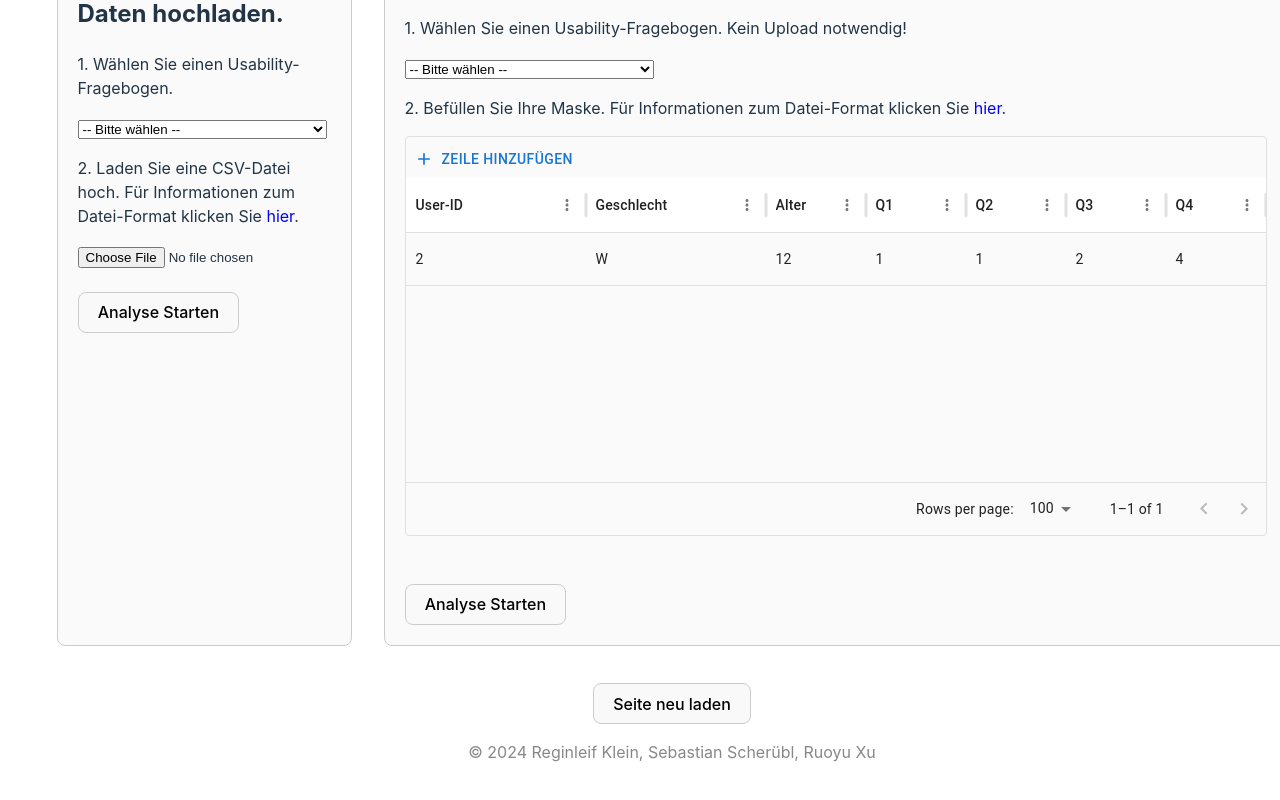
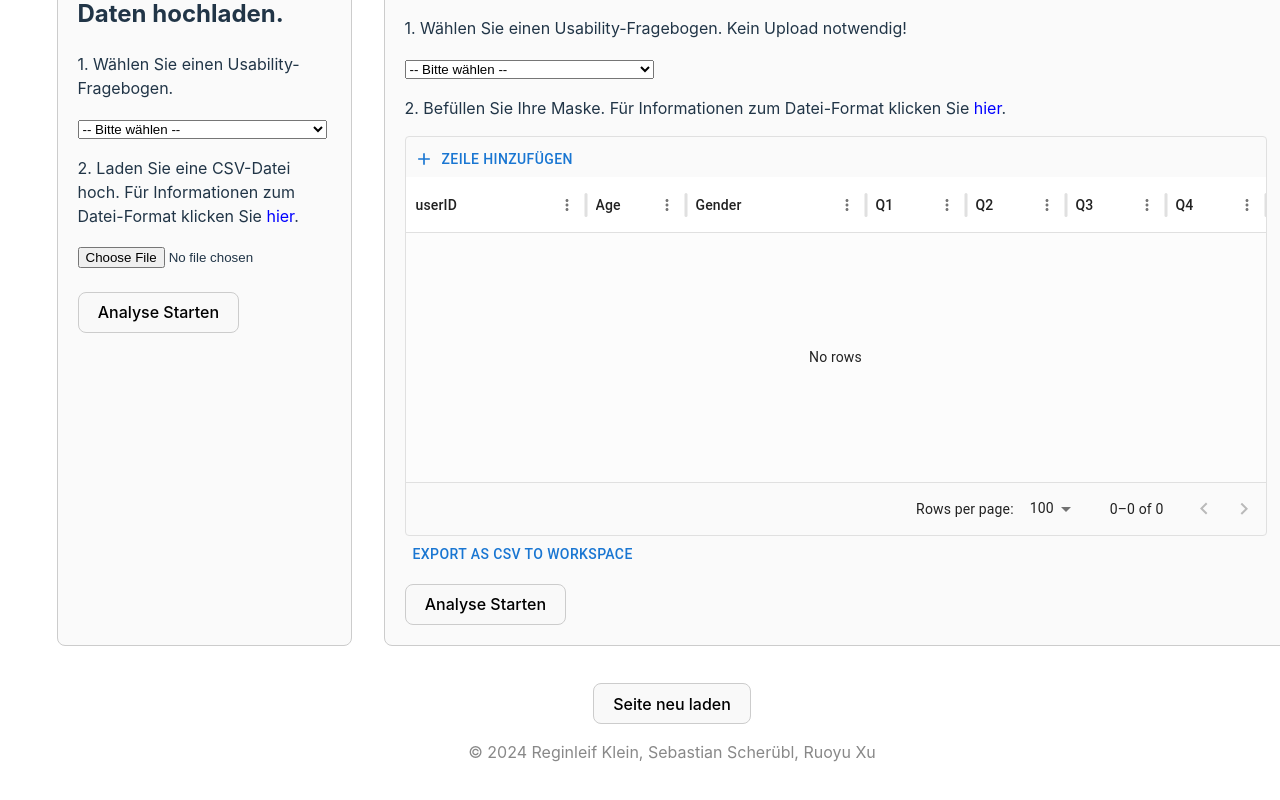
Before and after one commit to UniRegensburg/mme-sose24-statistics, a React (Vite) app: page / in a window 1280 px wide. Shown: the part 776-1576 px from the top of the page. Built offline with nearby package versions, Linux system fonts and the light colour scheme.

Commit message:
Mask Update

```diff
--- a/src/app/pages/home/MaskImport.jsx
+++ b/src/app/pages/home/MaskImport.jsx
@@ -3,76 +3,37 @@ import { DataGrid } from '@mui/x-data-grid';
 import { Button, Box } from '@mui/material';
 import AddIcon from '@mui/icons-material/Add';
 import { randomId } from '@mui/x-data-grid-generator';
-import { GridToolbarContainer } from '@mui/x-data-grid';
-// Table from MUI (https://mui.com/x/react-data-grid/editing/#full-featured-crud-component)
+import { GridToolbarContainer, useGridApiRef, GridRowModes } from '@mui/x-data-grid';
+import { useWorkspaceContext } from '../../../providers/WorkspaceProvider';
+
 // Start-Table
 const initialRows = [
-    {
-      id: "1",
-      userID: "2",
-      gender: "W",
-      age: 12,
-      Q1: 1,
-      Q2: 1,
-      Q3: 2,
-      Q4: 4,
-    },
 ];
 
 const columns = [
-    { field: 'userID', headerName: 'User-ID', width: 180, editable: true },
-    { field: 'gender', headerName: 'Geschlecht', width: 180, editable: true },
-    {
-      field: 'age',
-      headerName: 'Alter',
-      type: 'number',
-      editable: true,
-      align: 'left',
-      headerAlign: 'left',
-    },
-    {
-      field: 'Q1',
-      headerName: 'Q1',
-      type: 'number',
-      editable: true,
-      align: 'left',
-      headerAlign: 'left',
-    },
-    {
-      field: 'Q2',
-      headerName: 'Q2',
-      type: 'number',
-      editable: true,
-      align: 'left',
-      headerAlign: 'left',
-    },
-    {
-      field: 'Q3',
-      headerName: 'Q3',
-      type: 'number',
-      editable: true,
-      align: 'left',
-      headerAlign: 'left',
-    },
-    {
-      field: 'Q4',
-      headerName: 'Q4',
-      type: 'number',
-      editable: true,
-      align: 'left',
-      headerAlign: 'left',
-    },
+  //{ field: 'id', headerName: 'ID', width: 180, editable: true },
+  { field: 'userID', headerName: 'userID', width: 180, editable: true },
+  { field: 'age', headerName: 'Age', type: 'number', editable: true, align: 'left', headerAlign: 'left' },
+  { field: 'gender', headerName: 'Gender', width: 180, editable: true },
+  { field: 'Q1', headerName: 'Q1', type: 'number', editable: true, align: 'left', headerAlign: 'left' },
+  { field: 'Q2', headerName: 'Q2', type: 'number', editable: true, align: 'left', headerAlign: 'left' },
+  { field: 'Q3', headerName: 'Q3', type: 'number', editable: true, align: 'left', headerAlign: 'left' },
+  { field: 'Q4', headerName: 'Q4', type: 'number', editable: true, align: 'left', headerAlign: 'left' },
 ];
 
 function EditToolbar(props) {
-    const { setRows } = props;
-    //New row
+  const { setRows, setRowModesModel } = props;
+
   const handleClick = () => {
-      const id = randomId(); // Random ID
+    const id = randomId();
     setRows((oldRows) => [
       ...oldRows,
-        { id, userID: '', gender: '', age: '', Q1: '', Q2: '', Q3: '', Q4: '' },
+      { id, userID:'', age: '', gender: '', Q1: '', Q2: '', Q3: '', Q4: ''},
     ]);
+    setRowModesModel((oldModel) => ({
+      ...oldModel,
+      [id]: { mode: GridRowModes.Edit, fieldToFocus: 'userID' },
+    }));
   };
 
   return (
@@ -84,8 +45,26 @@ const initialRows = [
   );
 }
 
+//Exports the data as CSV
+function CsvUploader({ apiRef }) {
+  const { workspace } = useWorkspaceContext();
+  const clickToExport = () => {
+    if (apiRef.current) {
+      const exportedCsvData = apiRef.current.getDataAsCsv({ onlyVisibleFields: true });
+      console.log(exportedCsvData);
+      //workspace.setDataEntity(exportedCsvData);
+    }
+  };
+
+  return (
+    <Button onClick={clickToExport}>Export as CSV to Workspace</Button>
+  );
+}
+
 export default function NewRowMaker() {
   const [rows, setRows] = React.useState(initialRows);
+  const [rowModesModel, setRowModesModel] = React.useState({});
+  const apiRef = useGridApiRef();
 
   return (
     <div style={{ height: 400, width: '100%' }}>
@@ -93,13 +72,19 @@ const initialRows = [
         rows={rows}
         columns={columns}
         editMode="row"
+        apiRef={apiRef}
+        rowModesModel={rowModesModel}
+        onRowModesModelChange={setRowModesModel}
         slots={{
           toolbar: EditToolbar,
         }}
         slotProps={{
-            toolbar: { setRows },
+          toolbar: { setRows, setRowModesModel },
         }}
       />
+      <Box>
+        <CsvUploader apiRef={apiRef} />
+      </Box>
     </div>
   );
 }
```
Lines whose indentation alone changed are shown as unchanged.
